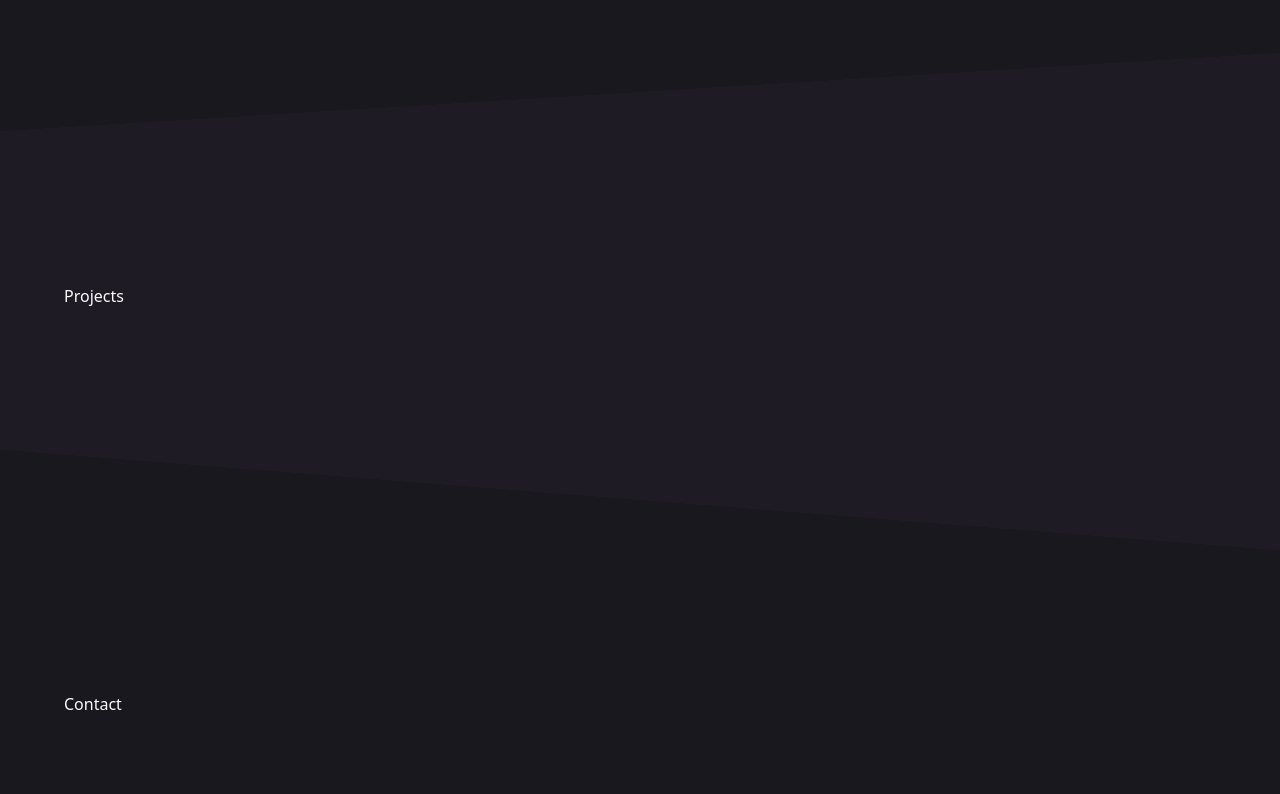
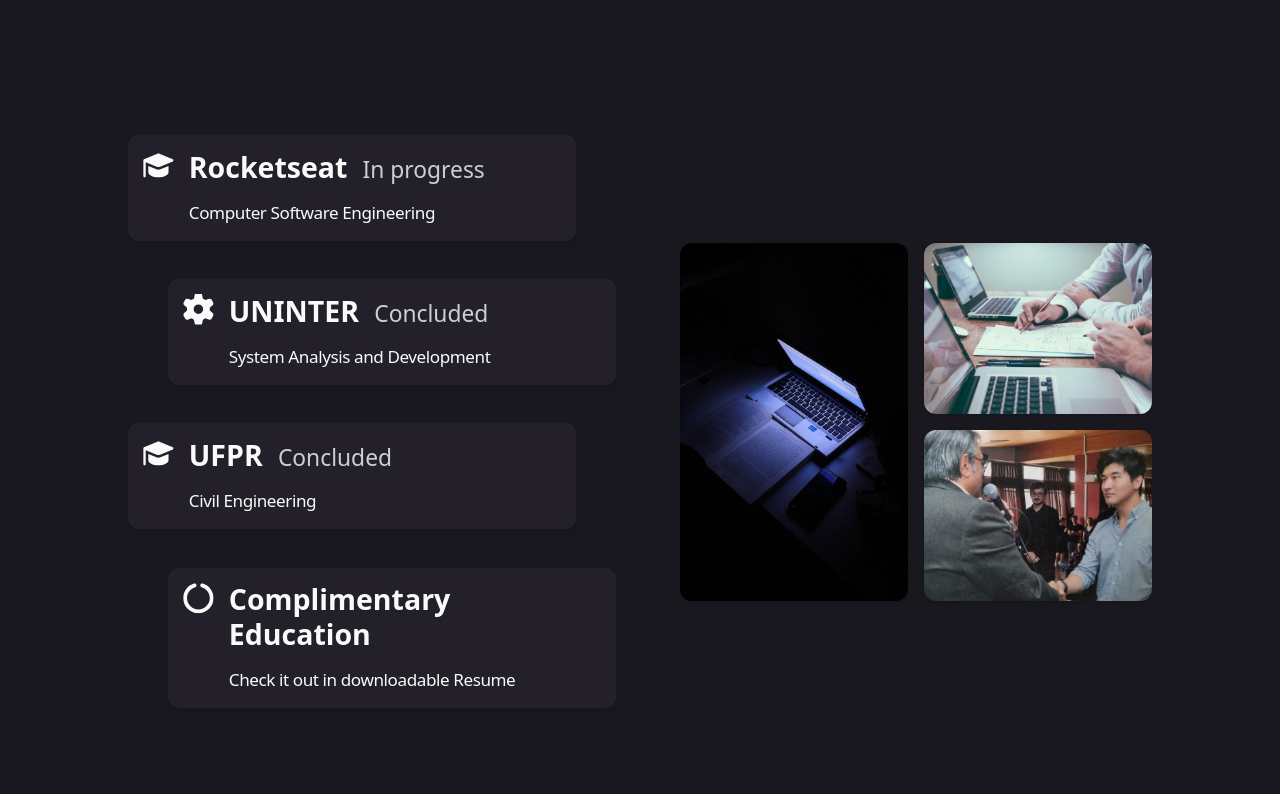
Before and after one commit to douglasyabuki/portfolio, a React (Vite) app: page /#home in a window 1280 px wide. Shown: the part 1826-2620 px from the top of the page. Built offline with nearby package versions, Linux system fonts and the light colour scheme; a web font is replaced by a local one.

Commit message:
Bootstrap: Education component

```diff
--- a/src/components/main-view/resume/Resume.tsx
+++ b/src/components/main-view/resume/Resume.tsx
@@ -1,10 +1,11 @@
+import { DownloadableResume } from './downloadable-resume/DownloadableResume';
+import { Education } from './education/Education';
+
 export const Resume = () => {
   return (
-    <section
-      id="resume"
-      className="bg-section-primary section"
-    >
-      Resume
+    <section id="resume" className="bg-section-primary section">
+      <Education />
+      <DownloadableResume />
     </section>
   );
 };
--- /dev/null
+++ b/src/components/main-view/resume/education/Education.tsx
@@ -0,0 +1,52 @@
+import { educationList } from '@/utils/education-list';
+import { EducationCard } from './education-card/EducationCard';
+
+const imgList = [
+  {
+    src: '/studying.jpg',
+    alt: 'From Gery Wibowo on Unsplash',
+  },
+  {
+    src: '/studying2.jpg',
+    alt: 'From Scott Graham on Unsplash',
+  },
+  {
+    src: '/graduation.jpg',
+    alt: 'My own graduation at UFPR',
+  },
+];
+
+export const Education = () => {
+  return (
+    <div className="subsection">
+      <h1 className="w-auto text-center text-3xl font-bold md:text-4xl lg:text-left xl:text-5xl 2xl:text-6xl">
+        Education
+      </h1>
+      <div className="flex w-full flex-col items-center justify-between py-20 lg:grid lg:grid-cols-2 lg:gap-20 lg:py-32">
+        <div className="flex flex-col gap-8">
+          {educationList.map(({ degree, iconName, href, institution, status }) => (
+            <EducationCard
+              key={degree}
+              href={href}
+              iconName={iconName}
+              title={institution}
+              status={status}
+              content={degree}
+            />
+          ))}
+        </div>
+        <div className="grid-parent">
+          {imgList.map((item, id) => (
+            <div key={item.alt} className={`grid-div${id + 1} flex`}>
+              <img
+                className="cover rounded-xl shadow-sm shadow-black/10 duration-150 hover:scale-105"
+                src={item.src}
+                alt={item.alt}
+              />
+            </div>
+          ))}
+        </div>
+      </div>
+    </div>
+  );
+};
--- /dev/null
+++ b/src/components/main-view/resume/education/education-card/EducationCard.tsx
@@ -0,0 +1,64 @@
+import { DynamicIcon } from '@/components/ui/dynamic-icon/DynamicIcon';
+import { type IconOption } from '@/icons/Icons';
+import { scrollToId } from '@/utils/dom-utils';
+import type { EducationInstitution, EducationStatus } from '@/utils/education-list';
+import { twMerge } from 'tailwind-merge';
+
+interface EducationCard {
+  title: EducationInstitution;
+  status: EducationStatus;
+  content: string;
+  iconName: IconOption;
+  href?: string;
+}
+
+export const EducationCard = ({ content, iconName, status, title, href }: EducationCard) => {
+  return (
+    <div
+      className={twMerge(
+        'bg-background-primary group/card text-white-primary flex h-auto max-h-[10.625rem] min-h-[8.75rem] min-w-fit origin-left scale-95 items-start justify-start gap-2 rounded-xl p-4 shadow-md shadow-black/10 duration-150',
+        'sm:gap-4 sm:even:translate-x-10',
+        'lg:min-h-[6.875rem]',
+        'xl:p-4',
+        '2xl:min-h-[10.3125rem]',
+        'hover:scale-100 hover:shadow-lg',
+      )}
+    >
+      <span
+        className={twMerge(
+          'flex size-6 items-center justify-center duration-150 md:size-8 lg:size-6 xl:size-8',
+          iconName === 'GraduationCap'
+            ? 'group-hover/card:animate-bounce'
+            : 'group-hover/card:animate-spin',
+        )}
+      >
+        <DynamicIcon iconName={iconName} />
+      </span>
+      <div className="flex h-auto flex-1 flex-col justify-center gap-2 self-stretch xl:gap-4">
+        <span className="flex items-baseline gap-4">
+          <h2 className="2xl:text-4x text-xl font-bold duration-150 md:text-2xl xl:text-3xl">
+            {title}
+          </h2>
+          <h3 className="text-lg opacity-80 duration-150 md:text-xl xl:text-2xl">{status}</h3>
+        </span>
+        {href ? (
+          <p className="tracking-tight xl:text-lg 2xl:text-2xl">
+            Check it out in{' '}
+            <a
+              href={href}
+              className="group-hover/card:underline"
+              onClick={(e) => {
+                e.preventDefault();
+                scrollToId(href);
+              }}
+            >
+              {content}
+            </a>
+          </p>
+        ) : (
+          <p className="tracking-tight xl:text-lg 2xl:text-2xl">{content}</p>
+        )}
+      </div>
+    </div>
+  );
+};
--- /dev/null
+++ b/src/utils/education-list.tsx
@@ -0,0 +1,45 @@
+import { type IconOption } from '@/icons/Icons';
+
+export type EducationInstitution = 'Rocketseat' | 'UNINTER' | 'UFPR' | 'Complimentary Education';
+export type EducationStatus = 'In progress' | 'Concluded' | '';
+
+interface EducationItem {
+  institution: EducationInstitution;
+  degree: string;
+  category: string;
+  iconName: IconOption;
+  status: EducationStatus;
+  href?: string;
+}
+
+export const educationList: EducationItem[] = [
+  {
+    institution: 'Rocketseat',
+    degree: 'Computer Software Engineering',
+    category: 'Postgraduate degree',
+    iconName: 'GraduationCap',
+    status: 'In progress',
+  },
+  {
+    institution: 'UNINTER',
+    degree: 'System Analysis and Development',
+    category: "Technology's degree",
+    iconName: 'Cog',
+    status: 'Concluded',
+  },
+  {
+    institution: 'UFPR',
+    degree: 'Civil Engineering',
+    category: "Bachelor's degree",
+    iconName: 'GraduationCap',
+    status: 'Concluded',
+  },
+  {
+    institution: 'Complimentary Education',
+    degree: 'downloadable Resume',
+    category: 'Check it out',
+    iconName: 'CircleNotch',
+    status: '',
+    href: '#downloadable-resume',
+  },
+];
```
